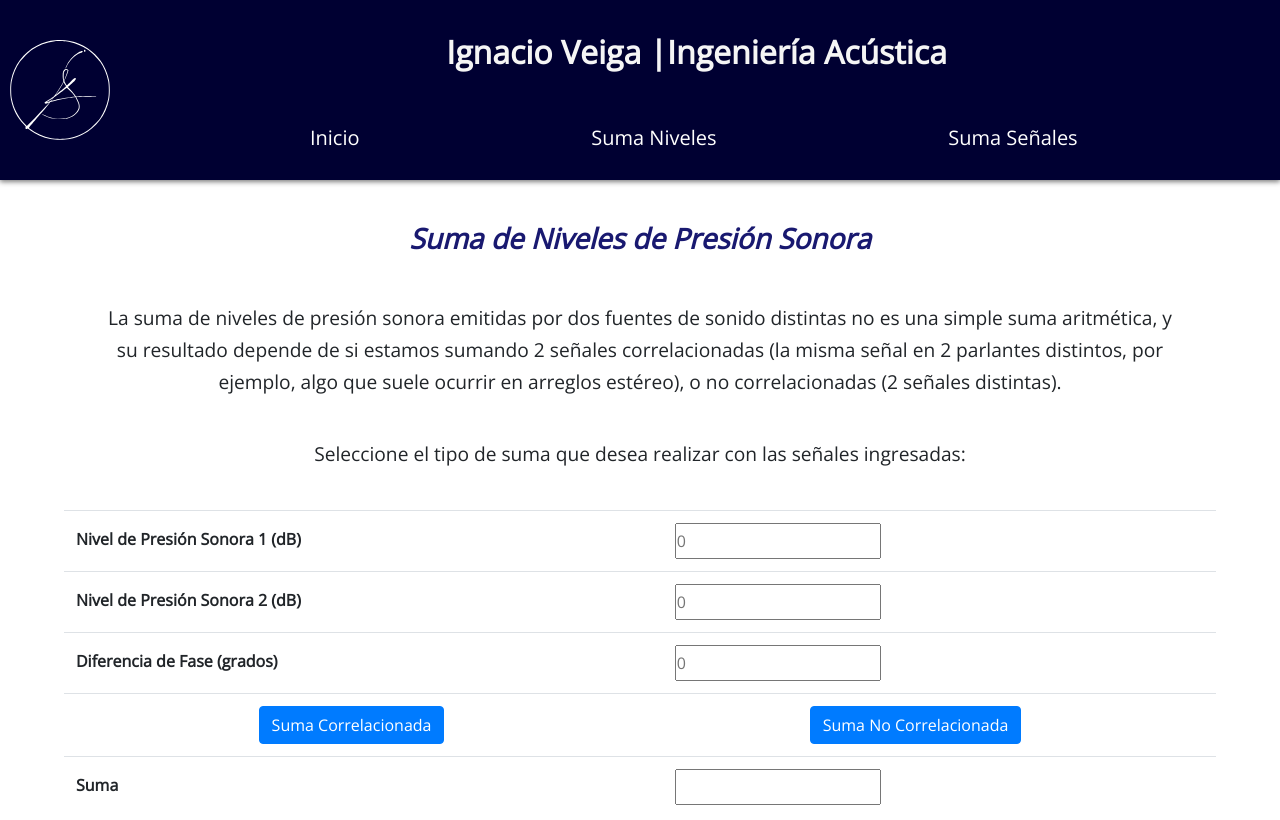
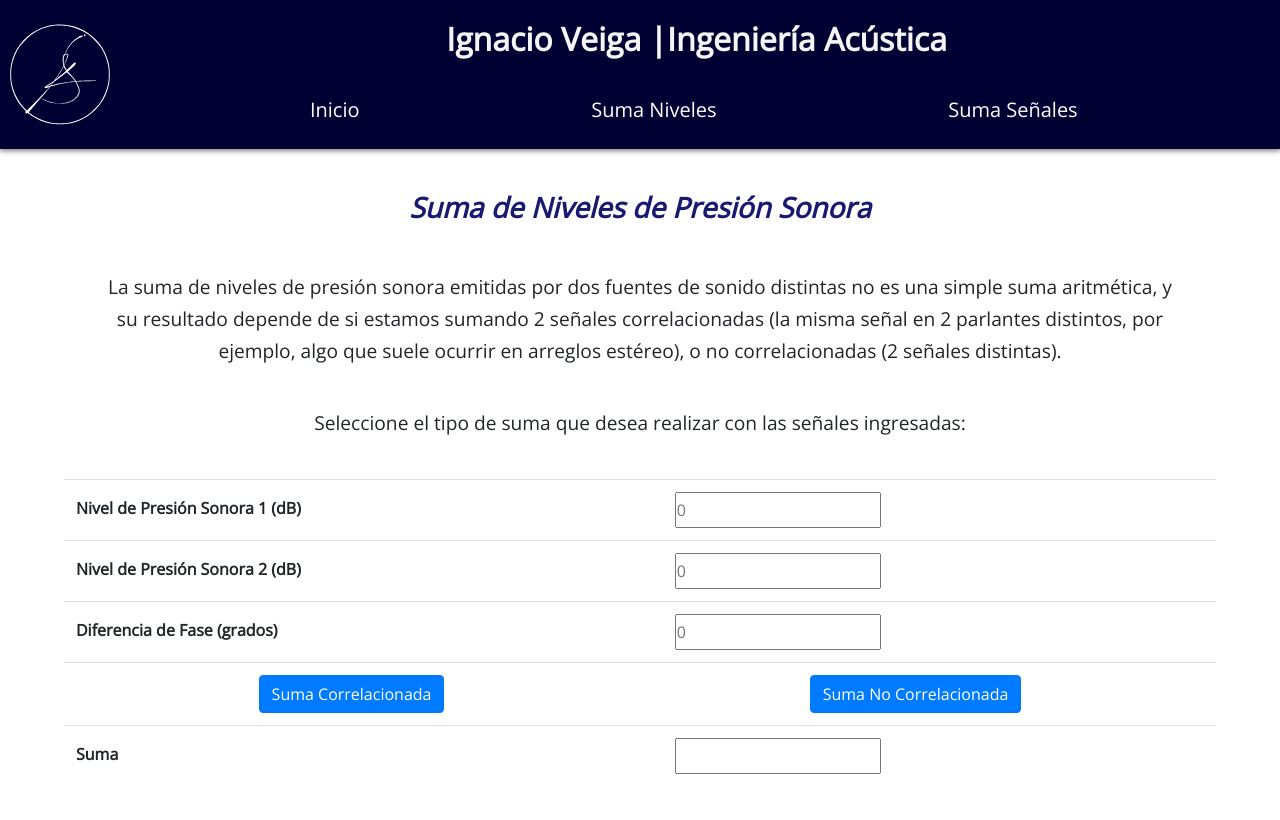
Before and after one commit to ignacioveigagiusti/simuladorInteractivo, a website: page index.html in a window 1280 px wide. Shown: the top 820 px of the page. Drawn offline with nearby package versions, Linux system fonts and the light colour scheme; a web font is replaced by a local one.

Commit message:
header fix

```diff
--- a/scss/index.scss
+++ b/scss/index.scss
@@ -13,7 +13,7 @@ h1{
     font-weight: bold;
     overflow: hidden;
     font-size: 2rem;
-    line-height: 4rem;
+    line-height: 2rem;
 }
 
 h2{
--- a/scss/partials/layout.scss
+++ b/scss/partials/layout.scss
@@ -4,7 +4,7 @@ html{
 
 h1{
     font-size: 2rem;
-    line-height: 4rem;
+    line-height: 2rem;
 }
 
 body{
--- a/scss/partials/mediaqueries.scss
+++ b/scss/partials/mediaqueries.scss
@@ -111,7 +111,7 @@
 
     .header{
         grid-template-columns: 100px auto;
-        grid-template-rows: 1fr 0.75fr;
+        grid-template-rows: 1fr 1fr;
         grid-template-areas: 'logo pagetitle'
                             'logo navbar';
         gap: 1vw;
```
Also changed, not shown: signalsum.html (+1 -1 lines), css/index.css.
